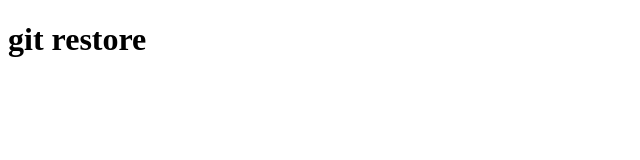
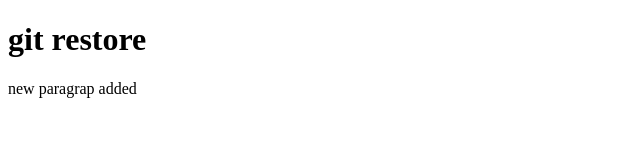
Before and after one commit to sunnykumar-90/Git_restore, a plain HTML site: page index.html in a window 1280 px wide. Shown: the whole page, without its empty margins (0-640 px from the left). Drawn offline with Linux system fonts and the light colour scheme.

Commit message:
Paragraph

```diff
--- a/index.html
+++ b/index.html
@@ -8,6 +8,7 @@
 <body>
 
     <h1>git restore</h1>
+    <p>new paragrap added</p>
 
 </body>
 </html>
```
